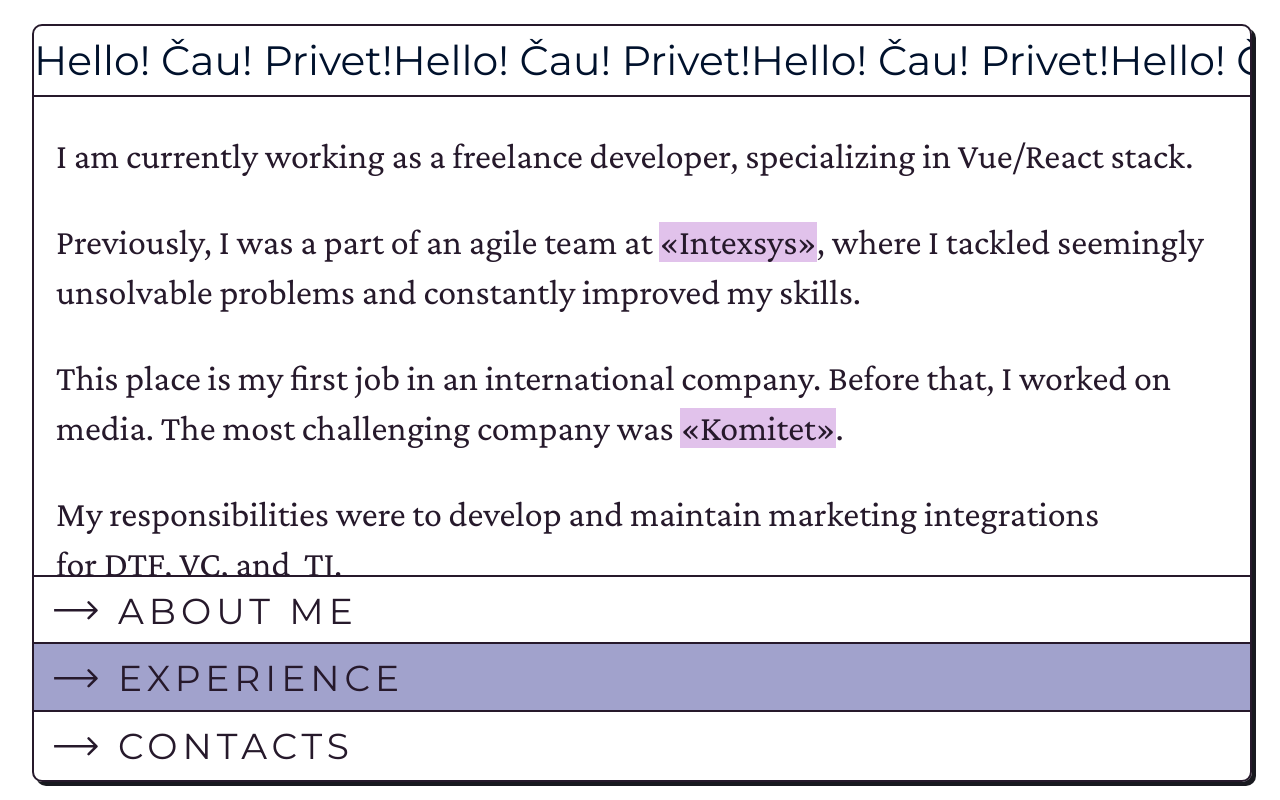
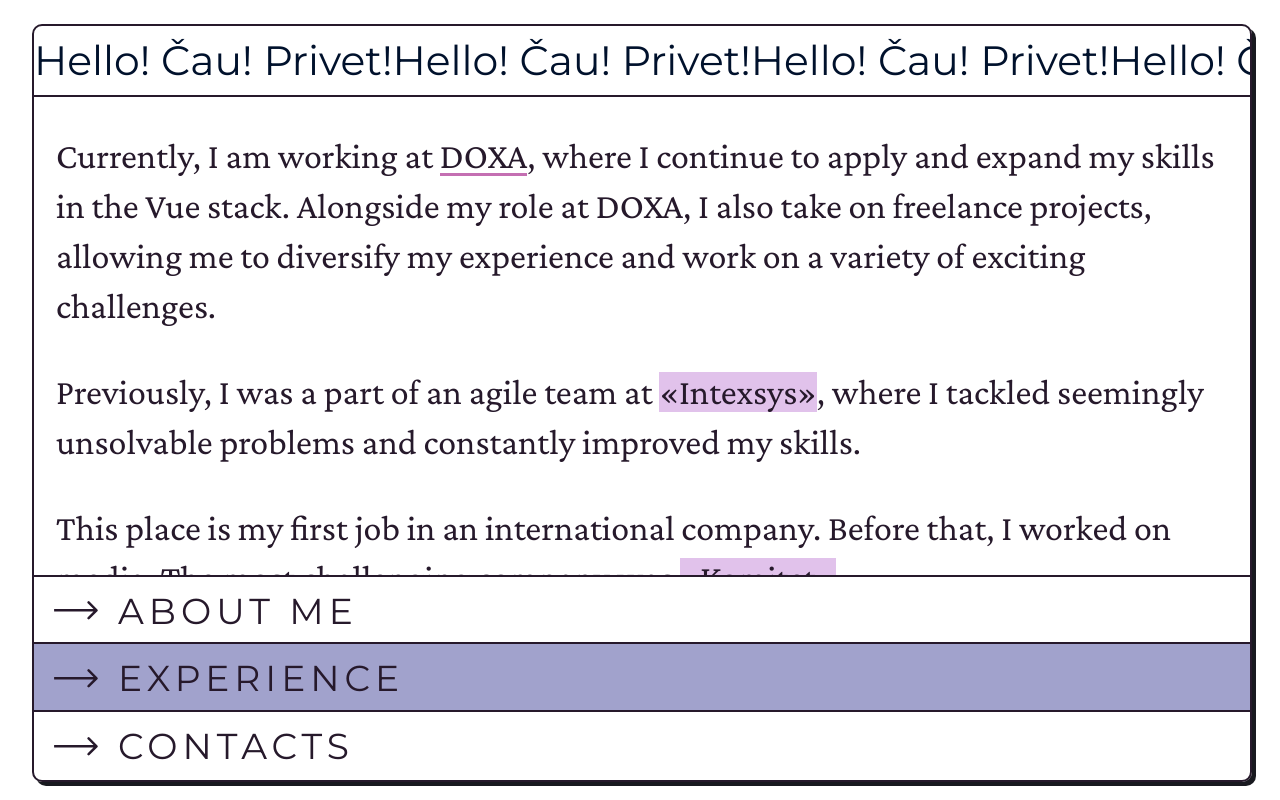
Before and after one commit to catherineriver/catherineriver, a Next.js app: page / in a window 1280 px wide. Both pictures are taken after a click on the element "EXPERIENCE". Built offline with nearby package versions, Linux system fonts and the light colour scheme.

Commit message:
add doxa

```diff
--- a/components/InteractiveContent/InteractiveContent.js
+++ b/components/InteractiveContent/InteractiveContent.js
@@ -6,7 +6,8 @@ export default function InteractiveContent() {
   return (
     <div className={styles.container}>
         <div className={styles.block}>
-            I am currently working as a freelance developer, specializing in Vue/React stack.
+          Currently, I am working at <a href="https://doxa.team" rel="noreferrer" target="_blank">DOXA</a>, where I continue to apply and expand my skills in the Vue stack.
+          Alongside my role at DOXA, I also take on freelance projects, allowing me to diversify my experience and work on a variety of exciting challenges.
         </div>
         <div className={styles.block}>
             Previously, I was a part of an agile team at <TooltipHandler index={0}>«Intexsys»</TooltipHandler>, where I tackled seemingly unsolvable problems and constantly improved my skills.
```
